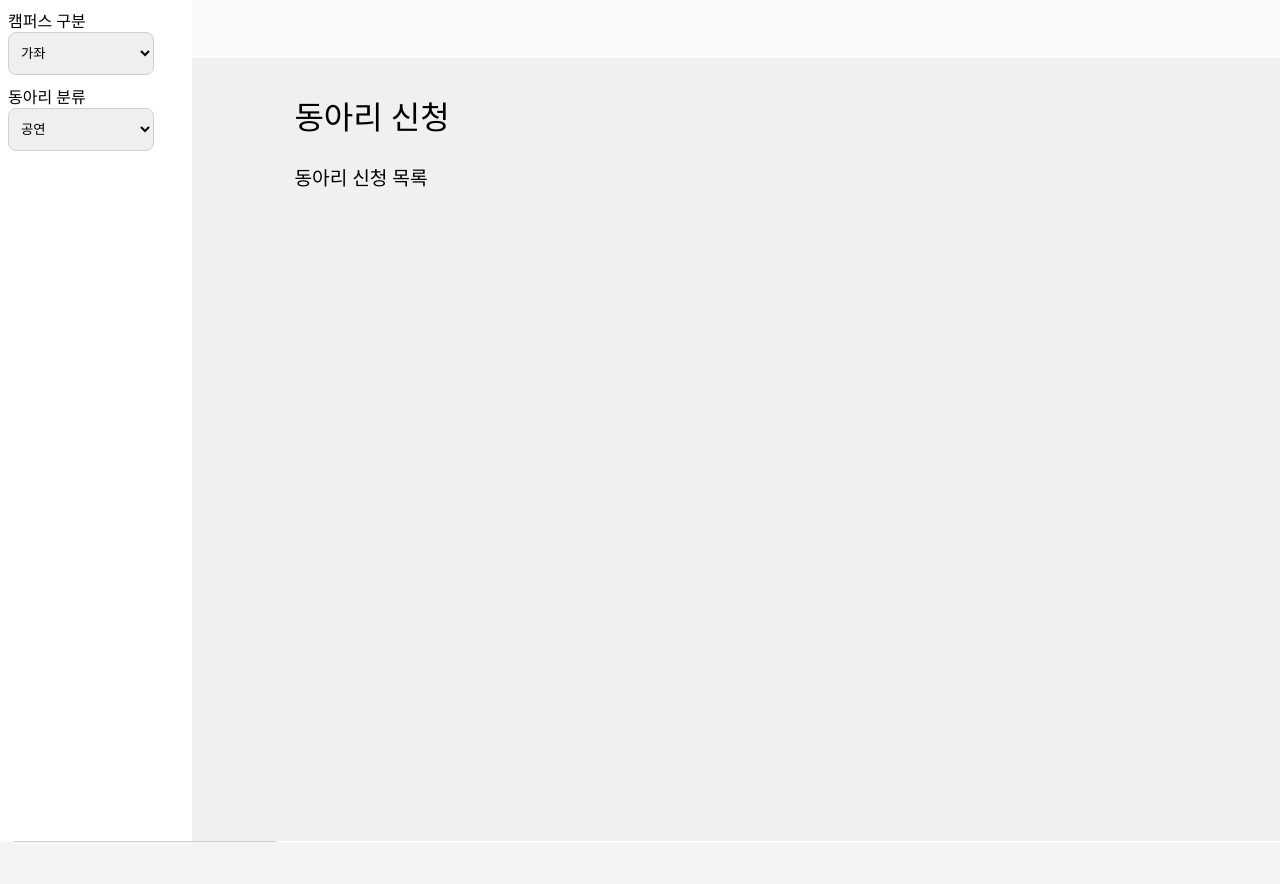
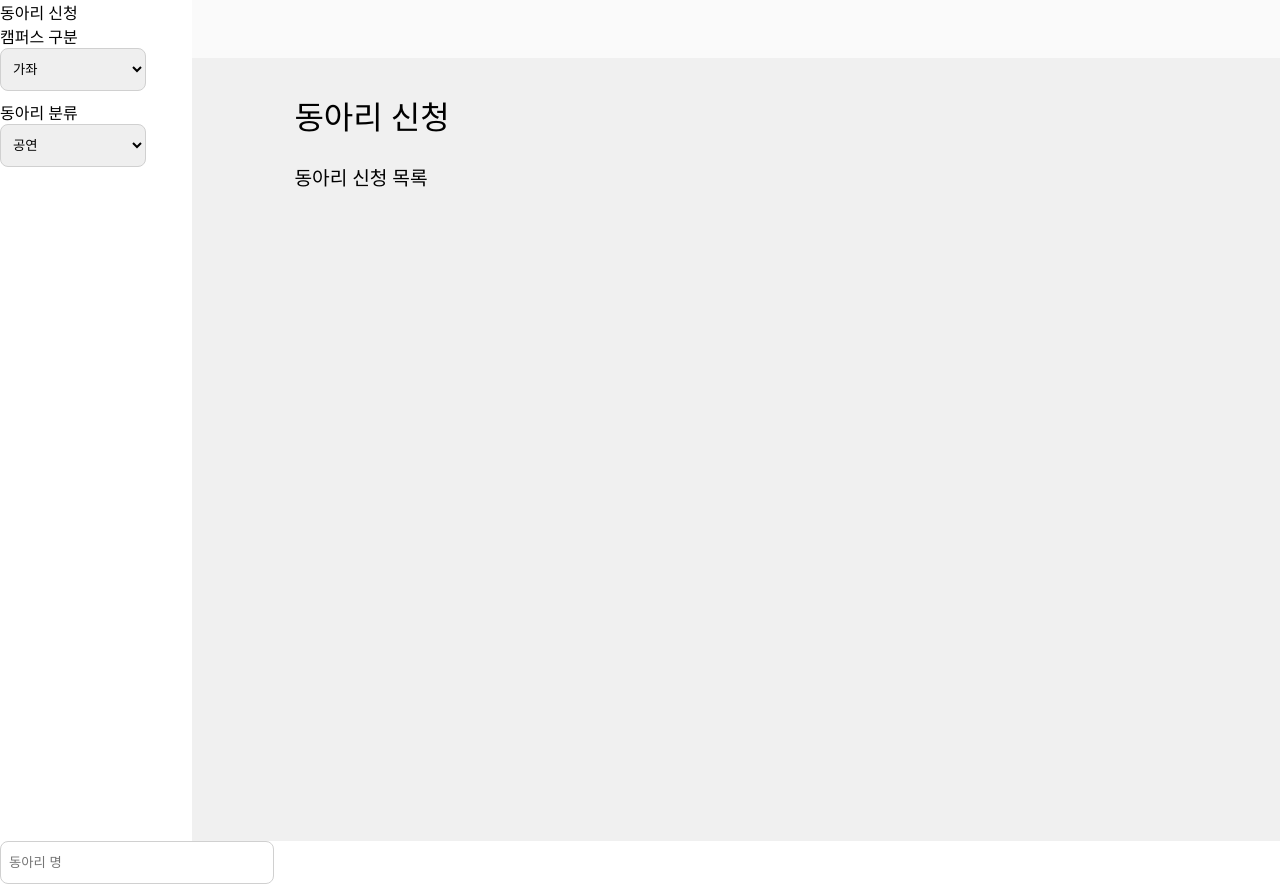
Before and after one commit to qor0530/webProgrammingTask, a Django app: page /club_apply/ in a window 1280 px wide. Before the commit the page ends 842 px from the top, so only its background shows below. Run offline with Django 4.2, Linux system fonts and the light colour scheme; some web fonts are replaced.

Commit message:
Update club_apply.html

```diff
--- a/main/templates/club_apply.html
+++ b/main/templates/club_apply.html
@@ -15,7 +15,8 @@
         </div>
       </div>
     </div>
-    <div id="search-bar">
+    <div id="apply-modal">
+      <div id="apply-title">동아리 신청</div>
       <div id="search-title">
         캠퍼스 구분<br />
         <select name="club-campus" id="campus-select" value="">
```
